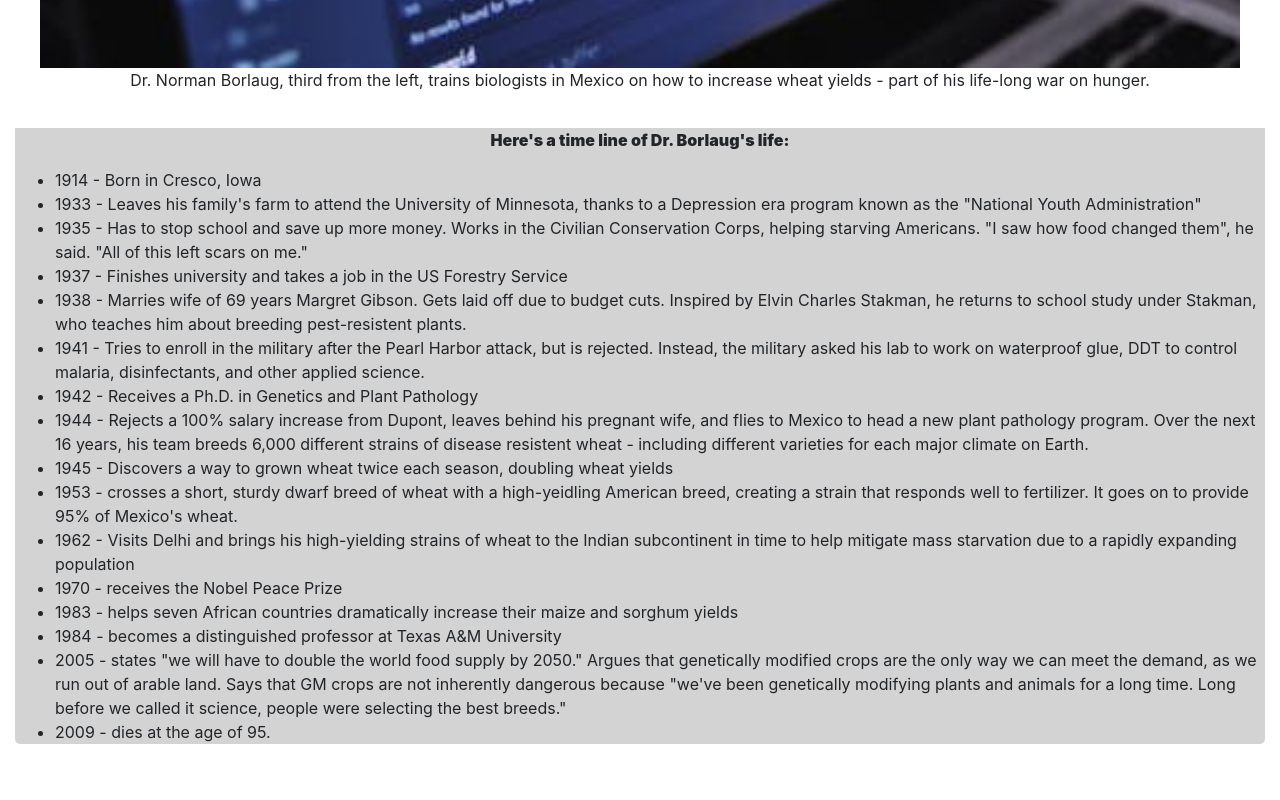
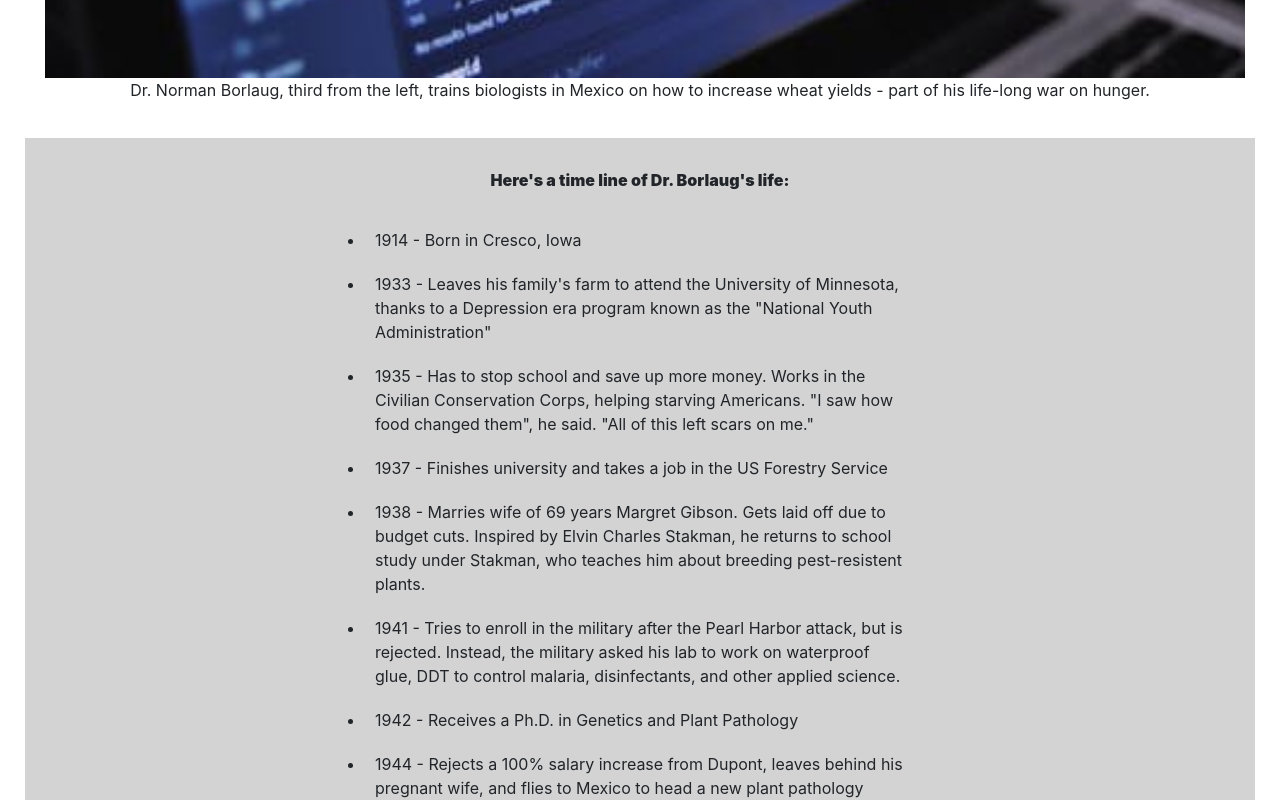
Before and after one commit to austin75stanley/tributepage, a plain HTML site: page index/index.html in a window 1280 px wide. Shown: the part 860-1660 px from the top of the page. Before the commit the page ends 1635 px from the top, so only its background shows below. Drawn offline with Linux system fonts and the light colour scheme.

```diff
--- a/styles/main.css
+++ b/styles/main.css
@@ -1,6 +1,6 @@
 body{
-    margin:15px;
-    padding:15px;
+    margin:25px 20px;
+    padding:25px;
 
 }
 div{
@@ -8,9 +8,10 @@ div{
     background:lightgrey;
 }
 .header-text{
-
     text-align:center;
-
+}
+h1{
+    font-weight: bolder;
 }
 .image-head{
   background:white;
@@ -25,9 +26,22 @@ img{
     width:150vh;
     min-height:80vh;
 }
+.footer-section{
+  padding: 30px 10px;
+
+}
 .footer-title{
     font-style: bold;
     font-weight: 900;
     text-align: center;
 
 }
+ul{
+    padding:10px 0;
+    display: block;
+    width:550px;
+    margin:0 auto;
+}
+li{
+    padding:10px;
+}
```
Also changed, not shown: 1 other file.
